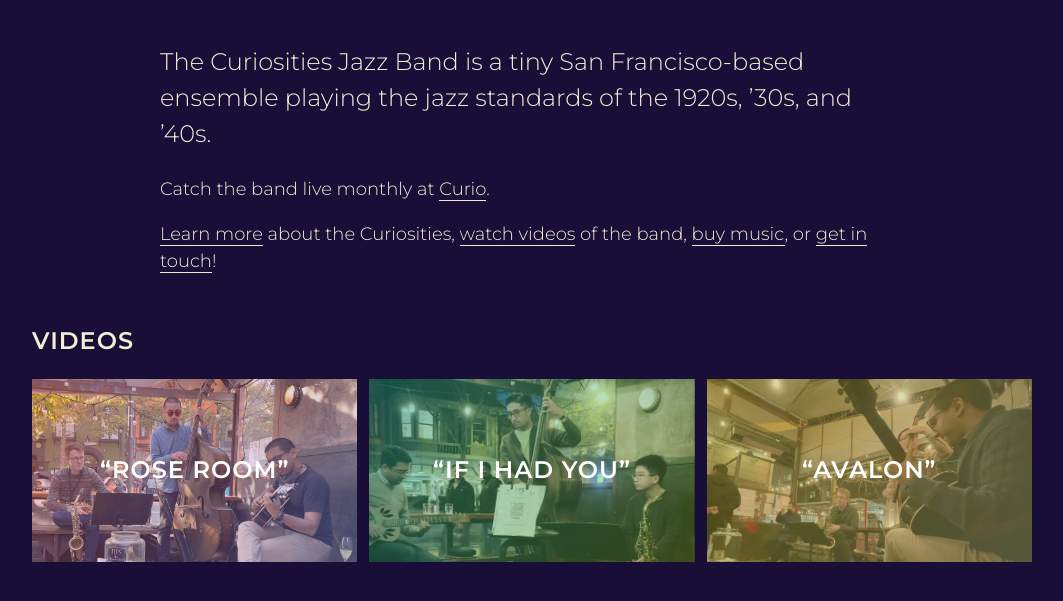
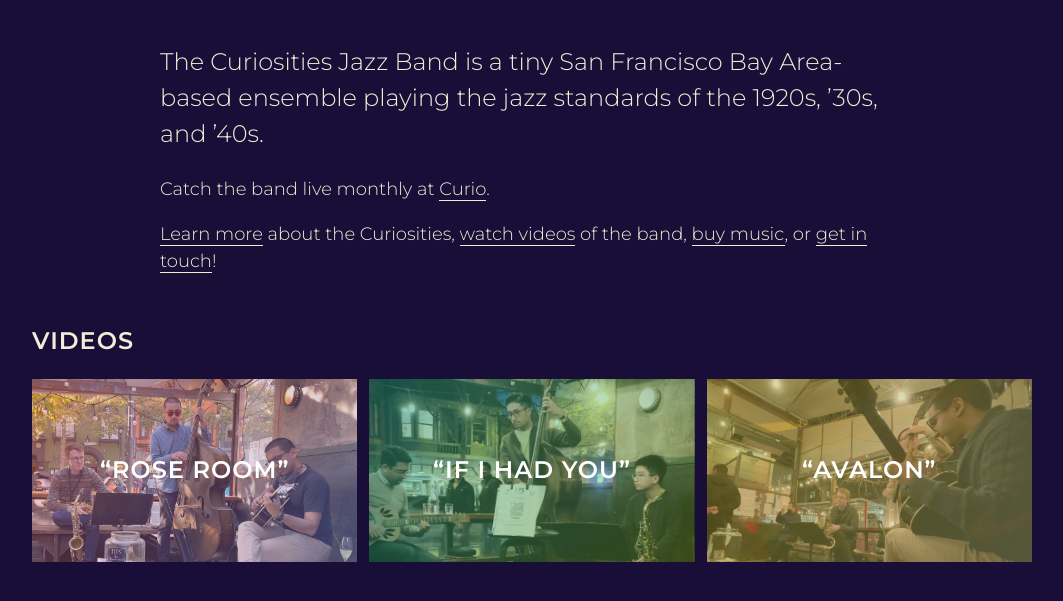
Before and after one commit to iamnirav/curiosities-website, a Jekyll site: the page built from index.html, in a window 1280 px wide and 900 px high, scrolled down 711 px, cut to the strip 213-819 px from the top of the window. Shown: the top 601 px of the strip, without its empty margins (108-1171 px from the left). Built offline with Jekyll 4.4.1, drawn with Linux system fonts in a browser that asks for light colours.

Commit message:
Update _config.yml

```diff
--- a/_config.yml
+++ b/_config.yml
@@ -21,7 +21,7 @@
 title: The Curiosities Jazz Band
 email: curiositiesjazz@gmail.com
 description: >- # this means to ignore newlines until "baseurl:"
-  The Curiosities Jazz Band is a tiny San Francisco-based ensemble playing the jazz standards of the 1920s, ’30s, and ’40s.
+  The Curiosities Jazz Band is a tiny San Francisco Bay Area-based ensemble playing the jazz standards of the 1920s, ’30s, and ’40s.
 # baseurl: /curiosities-website # the subpath of your site, e.g. /blog
 url: https://curiositiesjazz.com # the base hostname & protocol for your site, e.g. http://example.com
 github_username:  iamnirav
```
